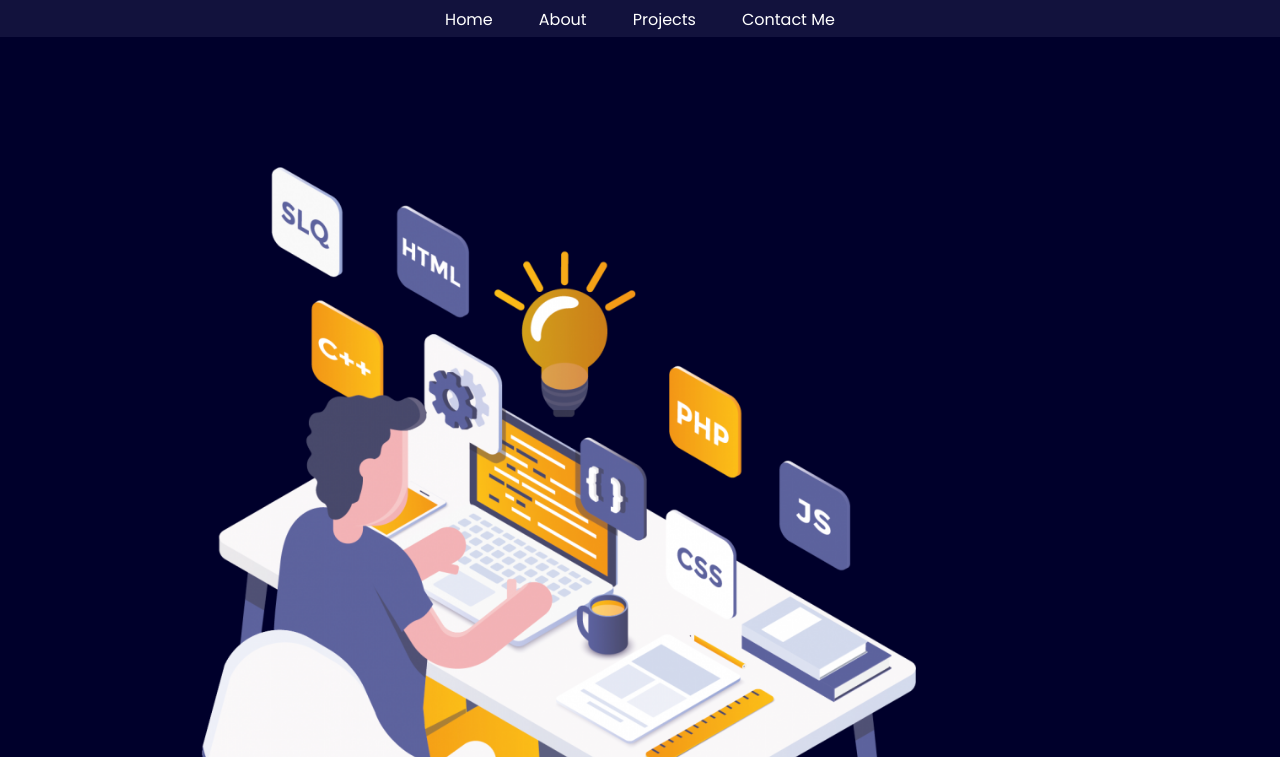
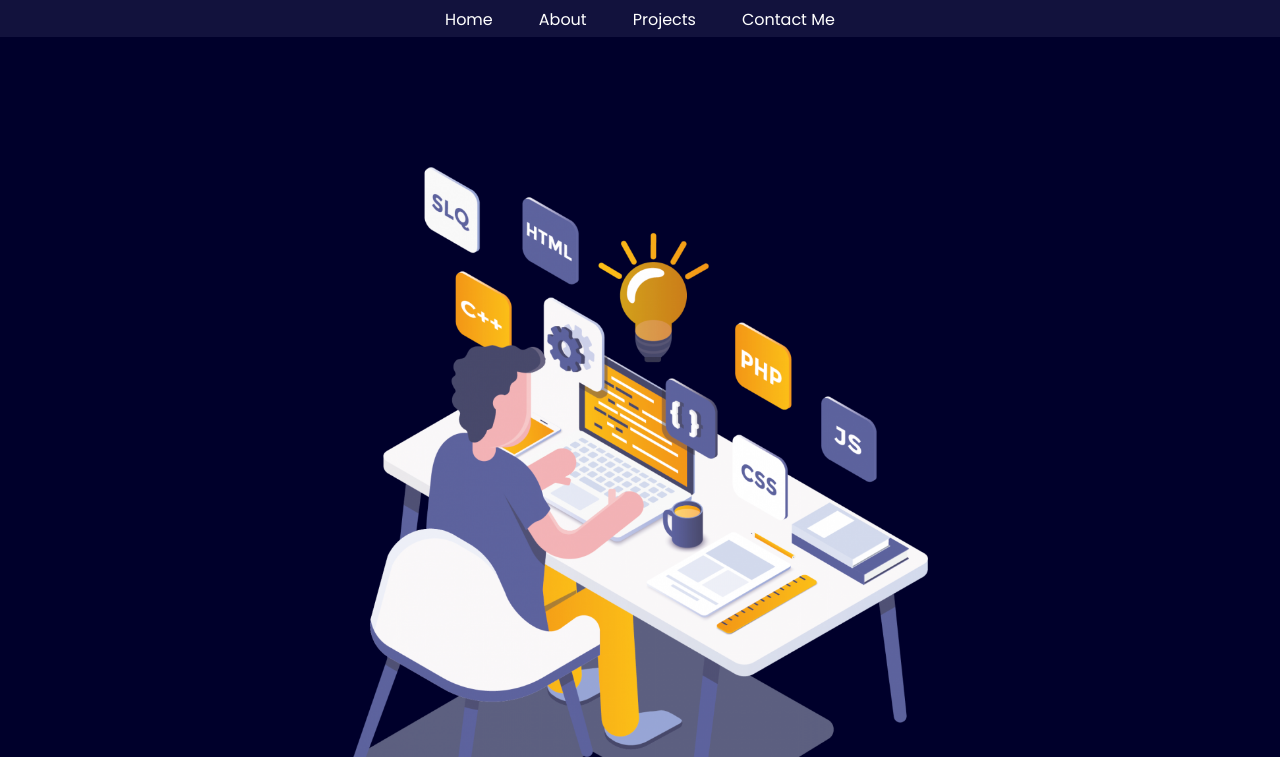
Before and after one commit to Yesh7437/MY-PORTFOLIO, a plain HTML site: page index.html in a window 1280 px wide. Shown: the part 43-800 px from the top of the page. Drawn offline with nearby package versions, Linux system fonts and the light colour scheme; a web font is replaced by a local one.

Commit message:
updated css

```diff
--- a/style.css
+++ b/style.css
@@ -95,7 +95,10 @@ footer .rights{
     color: gray;
     padding: 12px 0;
 }
-@media screen and (max-width: 2000px) {
+@media screen and (max-width: 1400px) {
+    body{
+        min-width: fit-content;
+    }
 
     footer{
         display: none;
@@ -114,6 +117,12 @@ footer .rights{
         align-items: center;
     }
     .rightsection{
-        width: 72% !important;
+        width: 721px !important;
+        display: flex;
+        justify-content: center;
+    }
+    .rightsection img{
+        width: 45vw;
+        margin-bottom: 73px;
     }
 }
```
